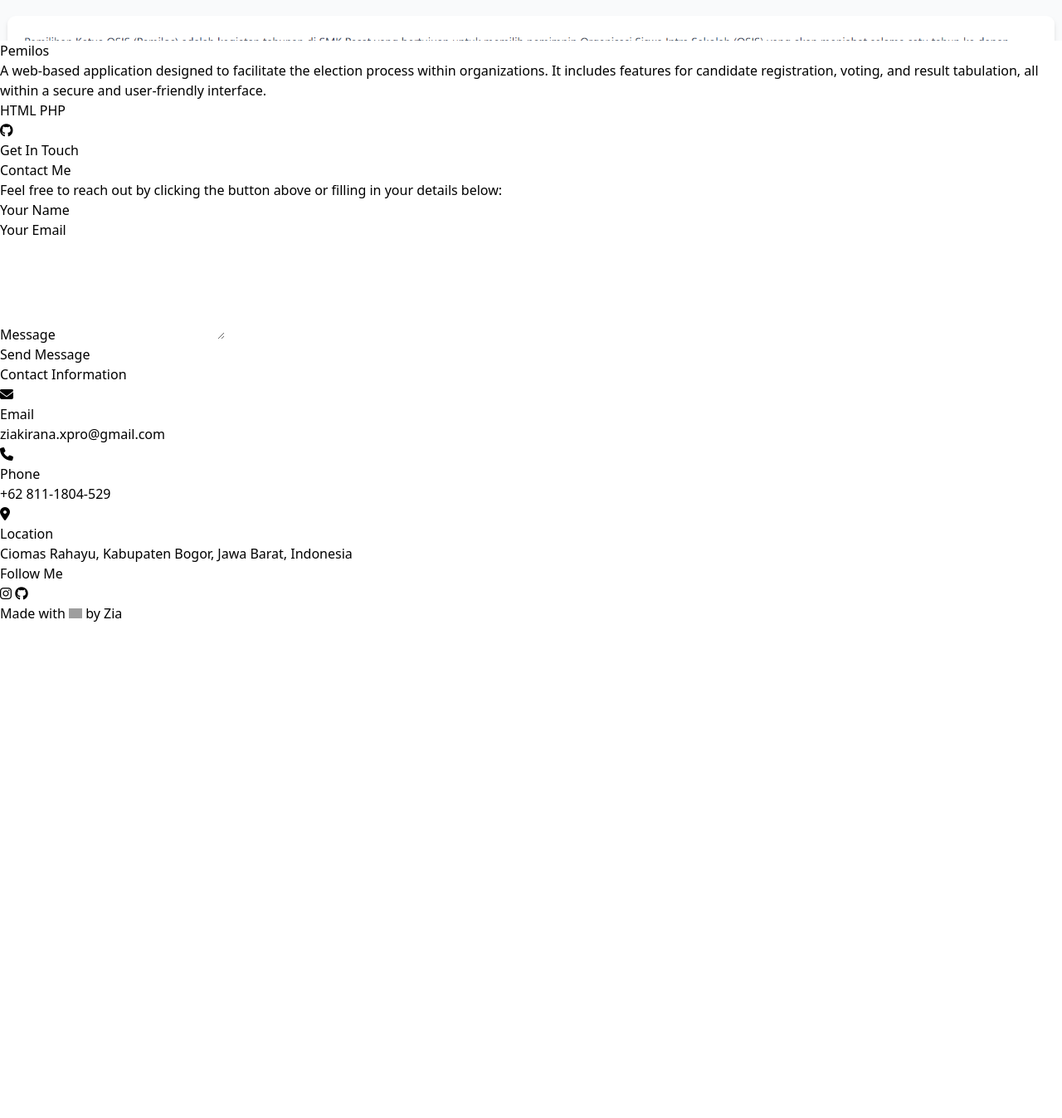
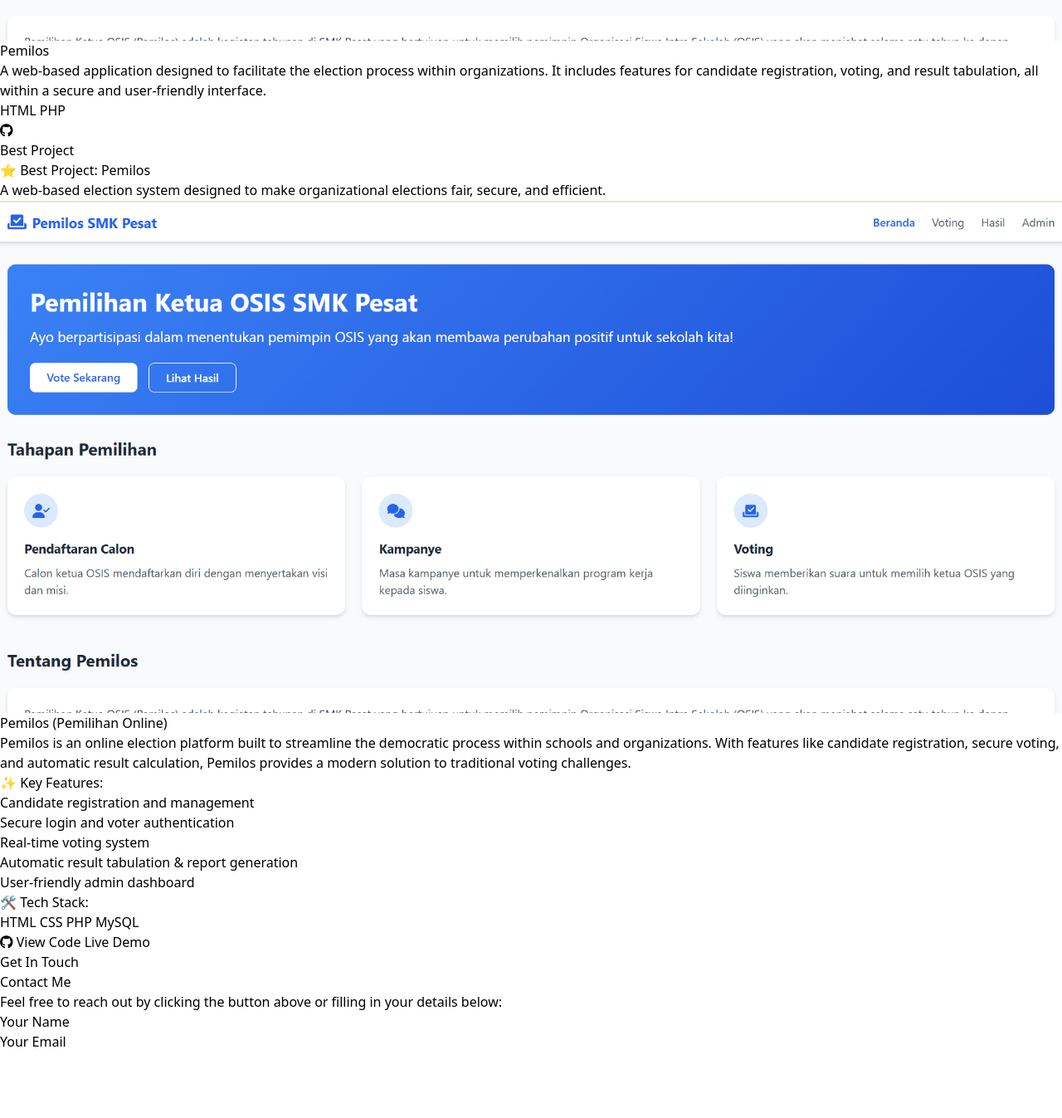
Before and after one commit to zyaaaaaa939/personal-web, a website built with Vite: page src/index.html in a window 1280 px wide. Shown: the part 6702-8049 px from the top of the page at 83% size. Before the commit the page ends 7453 px from the top, so only its background shows below. Built offline with nearby package versions, Linux system fonts and the light colour scheme; grey boxes are pictures that could not be loaded.

Commit message:
fix: perbaikan tampilan di index.html

```diff
--- a/src/index.html
+++ b/src/index.html
@@ -17,7 +17,7 @@
           <a href="#about" class="text-gray-700 hover:text-primary transition">About Me</a>
           <a href="#projects" class="text-gray-700 hover:text-primary transition">Projects</a>
           <a href="#contact" class="text-gray-700 hover:text-primary transition">Contact</a>
-          <a href="best-project.html" class="text-gray-700 hover:text-primary transition">Best Project</a>
+          <a href="#best-project" class="text-gray-700 hover:text-primary transition">Best Project</a>
         </div>
 
         <button id="hamburger" class="md:hidden focus:outline-none">
@@ -29,7 +29,7 @@
         <a href="#about" class="block py-2 px-4 text-sm text-gray-700 hover:bg-red-100">About Me</a>
         <a href="#projects" class="block py-2 px-4 text-sm text-gray-700 hover:bg-red-100">Projects</a>
         <a href="#contact" class="block py-2 px-4 text-sm text-gray-700 hover:bg-red-100">Contact</a>
-        <a href="best-project.html" class="block py-2 px-4 text-sm text-gray-700 hover:bg-red-100">Best Project</a>
+        <a href="#best-project" class="block py-2 px-4 text-sm text-gray-700 hover:bg-red-100">Best Project</a>
       </div>
     </div>
   </nav>
@@ -263,7 +263,71 @@
     </div>
   </section>
 
+  <!-- Header -->
+     <section id="projects" class="bg-white">
+    <div class="container mx-auto px-4">
+      <h2 class="section-heading text-center">Best Project</h2>
+      </div>
+  <header class="pt-24 pb-12 bg-gradient-to-br from-red-50 to-red-100 text-center">
+    <h1 class="text-4xl md:text-5xl font-bold text-gray-800 mb-4">⭐ Best Project: Pemilos</h1>
+    <p class="text-lg text-gray-600 max-w-2xl mx-auto">
+      A web-based election system designed to make organizational elections fair, secure, and efficient.
+    </p>
+  </header>
 
+  <!-- Best Project Showcase -->
+  <section class="container mx-auto px-4 py-16">
+    <div class="grid grid-cols-1 md:grid-cols-2 gap-10 items-center">
+      <!-- Project Image -->
+      <div>
+        <img src="img/Screenshot 2025-09-10 200701.png"
+             alt="Pemilos Screenshot"
+             class="rounded-2xl shadow-lg w-full">
+      </div>
+      <!-- Project Details -->
+      <div>
+        <h2 class="text-3xl font-bold text-gray-800 mb-4">Pemilos (Pemilihan Online)</h2>
+        <p class="text-gray-600 mb-6 leading-relaxed">
+          Pemilos is an online election platform built to streamline the democratic process
+          within schools and organizations. With features like candidate registration,
+          secure voting, and automatic result calculation, Pemilos provides a modern solution
+          to traditional voting challenges.
+        </p>
+
+        <!-- Features -->
+        <h3 class="text-xl font-semibold text-gray-800 mb-3">✨ Key Features:</h3>
+        <ul class="list-disc list-inside text-gray-600 mb-6">
+          <li>Candidate registration and management</li>
+          <li>Secure login and voter authentication</li>
+          <li>Real-time voting system</li>
+          <li>Automatic result tabulation & report generation</li>
+          <li>User-friendly admin dashboard</li>
+        </ul>
+
+        <!-- Tech Stack -->
+        <div class="mb-6">
+          <h3 class="text-xl font-semibold text-gray-800 mb-3">🛠 Tech Stack:</h3>
+          <div class="flex flex-wrap gap-2">
+            <span class="bg-red-100 text-red-600 text-xs px-3 py-1 rounded-full">HTML</span>
+            <span class="bg-red-100 text-red-600 text-xs px-3 py-1 rounded-full">CSS</span>
+            <span class="bg-red-100 text-red-600 text-xs px-3 py-1 rounded-full">PHP</span>
+            <span class="bg-red-100 text-red-600 text-xs px-3 py-1 rounded-full">MySQL</span>
+          </div>
+        </div>
+
+        <!-- Buttons -->
+        <div class="flex flex-wrap gap-4">
+          <a href="#" class="bg-red-500 text-white px-6 py-2 rounded-lg shadow hover:bg-red-600 transition">
+            <i class="fab fa-github mr-2"></i> View Code
+          </a>
+          <a href="#" class="border border-red-500 text-red-500 px-6 py-2 rounded-lg hover:bg-red-50 transition">
+            Live Demo
+          </a>
+        </div>
+      </div>
+    </div>
+  </section>
+     </section>
 
   <!-- Contact Section -->
   <section id="contact" class="py-20 bg-white">
```
